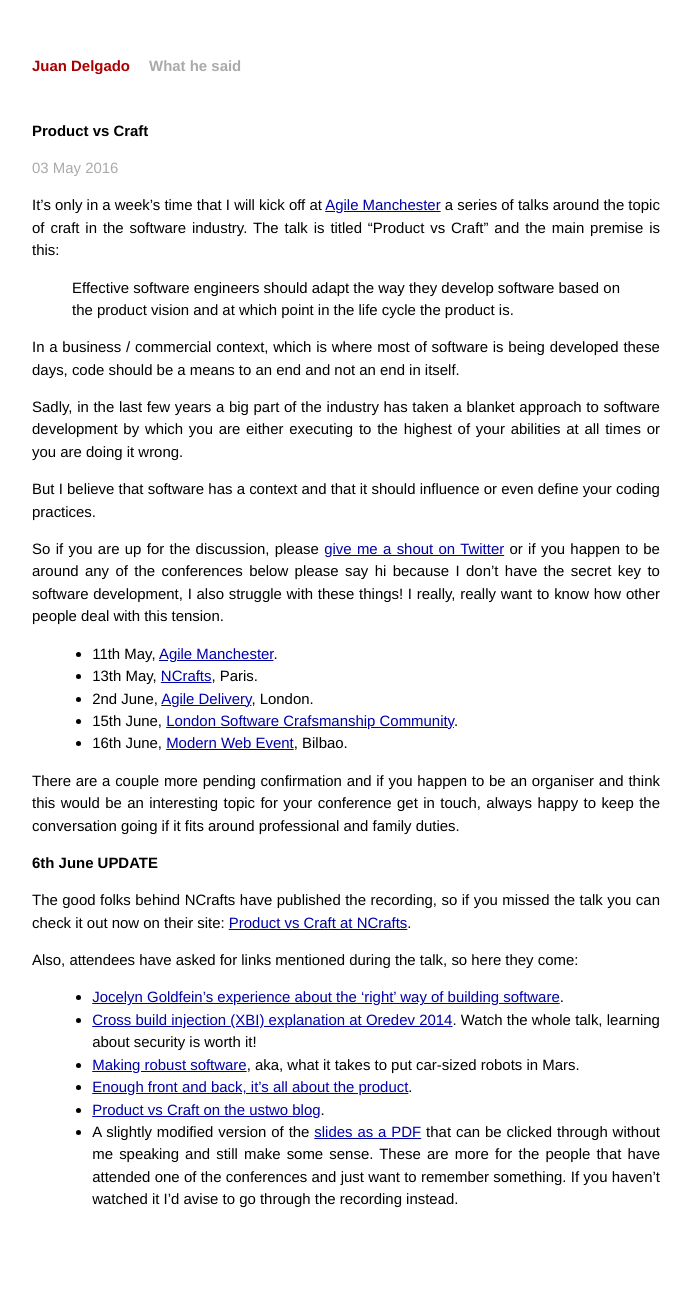
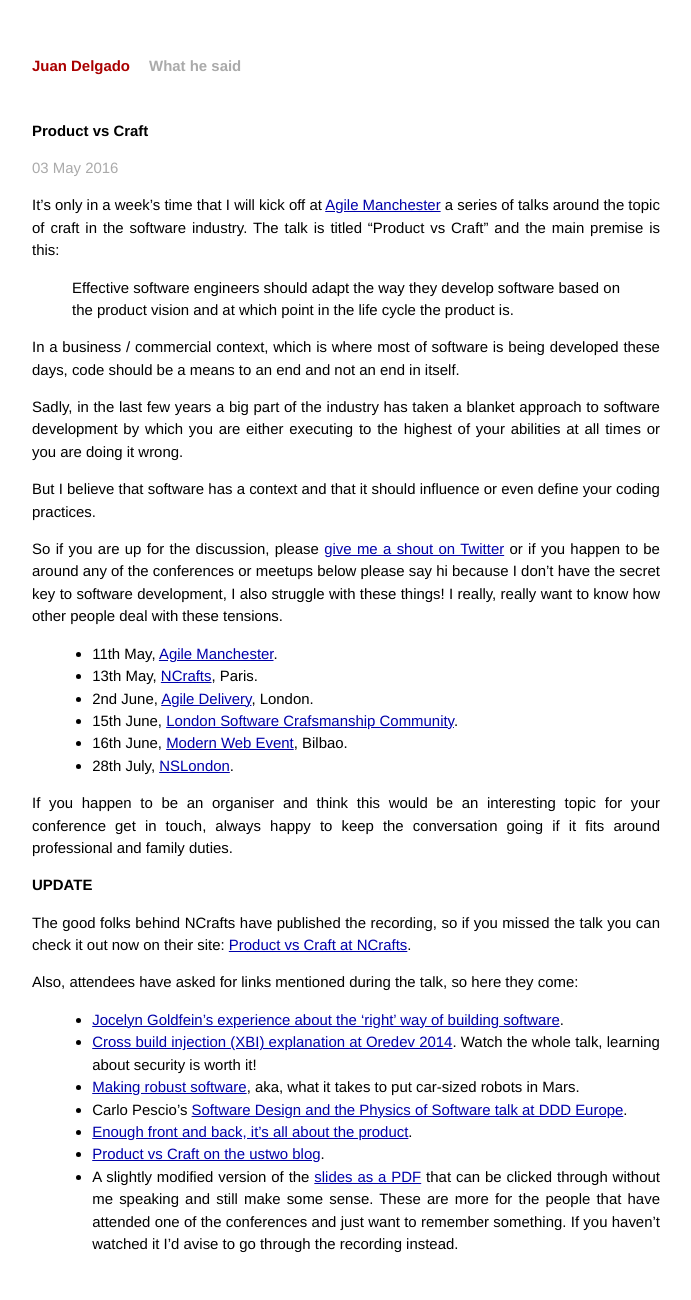
Before and after one commit to juandelgado/blog.juandelgado.es, a Jekyll site: the page built from _posts/2016-05-03-product-vs-craft.md, in a window 1280 px wide. Shown: the whole page, without its empty margins (294-985 px from the left). Built offline with Jekyll 4.4.1, drawn with Linux system fonts in a browser that asks for light colours; comment, search, counter and statistics services are not loaded; before the commit the page ends 1255 px from its top, so only the background shows below that.

Commit message:
Updated Product vs Craft post with new dates, links and latest version of the standalone PDF with the talk's slides.

```diff
--- a/_posts/2016-05-03-product-vs-craft.md
+++ b/_posts/2016-05-03-product-vs-craft.md
@@ -13,17 +13,18 @@ Sadly, in the last few years a big part of the industry has taken a blanket appr
 
 But I believe that software has a context and that it should influence or even define your coding practices.
 
-So if you are up for the discussion, please [give me a shout on Twitter](https://twitter.com/wadus) or if you happen to be around any of the conferences below please say hi because I don't have the secret key to software development, I also struggle with these things! I really, really want to know how other people deal with this tension.
+So if you are up for the discussion, please [give me a shout on Twitter](https://twitter.com/wadus) or if you happen to be around any of the conferences or meetups below please say hi because I don't have the secret key to software development, I also struggle with these things! I really, really want to know how other people deal with these tensions.
 
  * 11th May, [Agile Manchester](http://agilemanchester.net/2016/).
  * 13th May, [NCrafts](http://ncrafts.io/), Paris.
  * 2nd June, [Agile Delivery](http://agile.delivery/), London.
  * 15th June, [London Software Crafsmanship Community](http://www.meetup.com/london-software-craftsmanship/events/231798303/).
  * 16th June, [Modern Web Event](http://modernwebevent.com/session/product-vs-craft/), Bilbao.
+ * 28th July, [NSLondon](https://www.meetup.com/NSLondon/events/232748596/).
 
-There are a couple more pending confirmation and if you happen to be an organiser and think this would be an interesting topic for your conference get in touch, always happy to keep the conversation going if it fits around professional and family duties.
+If you happen to be an organiser and think this would be an interesting topic for your conference get in touch, always happy to keep the conversation going if it fits around professional and family duties.
 
-**6th June UPDATE**
+**UPDATE**
 
 The good folks behind NCrafts have published the recording, so if you missed the talk you can check it out now on their site: [Product vs Craft at NCrafts](http://videos.ncrafts.io/video/167722776).
 
@@ -32,6 +33,7 @@ Also, attendees have asked for links mentioned during the talk, so here they com
 *  [Jocelyn Goldfein’s experience about the ‘right’ way of building software](http://firstround.com/review/the-right-way-to-ship-software/).
 *  [Cross build injection (XBI) explanation at Oredev 2014](https://youtu.be/ES9hWkn_WBA?t=1663). Watch the whole talk, learning about security is worth it!
 *  [Making robust software](http://www.verticalsysadmin.com/making_robust_software/), aka, what it takes to put car-sized robots in Mars.
+*  Carlo Pescio's [Software Design and the Physics of Software talk at DDD Europe](https://www.youtube.com/watch?v=WPgYju3KnIY).
 *  [Enough front and back, it's all about the product](/2015/02/03/enough-front-and-back-all-about-the-product/).
 *  [Product vs Craft on the ustwo blog](https://ustwo.com/blog/product-vs-craft).
 *  A slightly modified version of the [slides as a PDF](/files/juan_delgado_product_vs_craft_standalone.pdf) that can be clicked through without me speaking and still make some sense. These are more for the people that have attended one of the conferences and just want to remember something. If you haven't watched it I'd avise to go through the recording instead.
```
